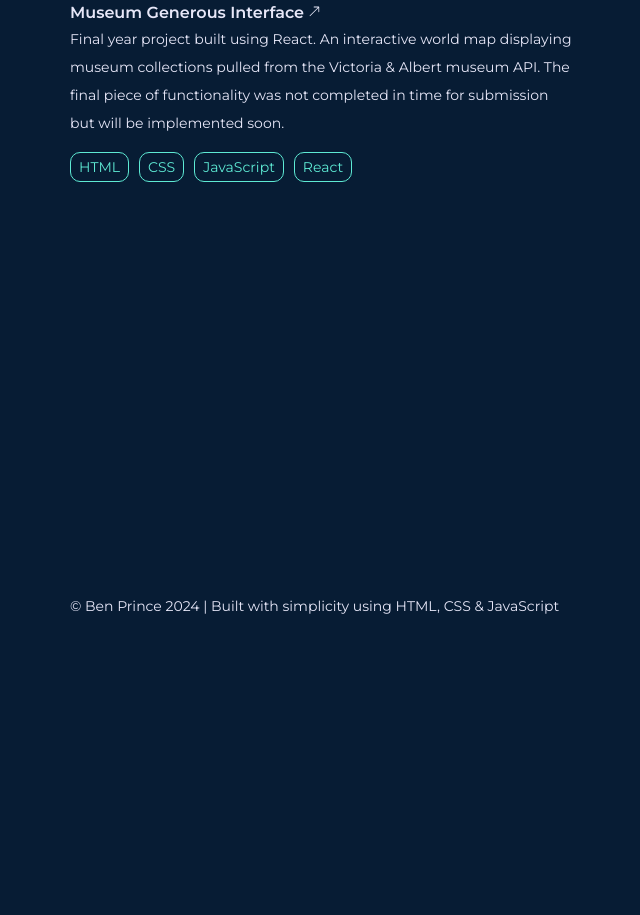
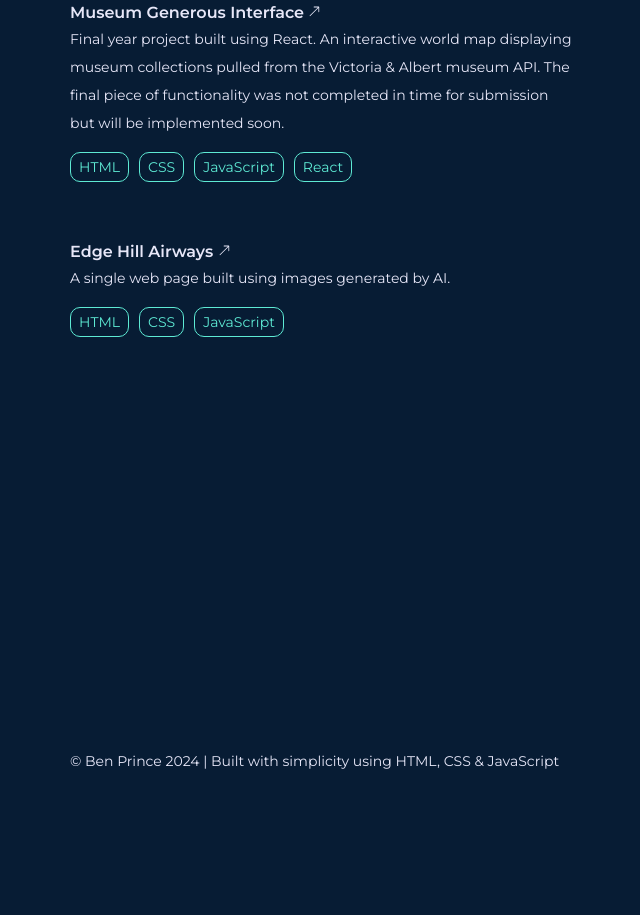
Before and after one commit to bprin87/Portfolio-Site, a website: page index.html in a window 1280 px wide. Shown: the part 1565-2480 px from the top of the page, without its empty margins (570-1210 px from the left). Before the commit the page ends 2325 px from the top, so only its background shows below. Drawn offline with nearby package versions, Linux system fonts and the light colour scheme; a web font is replaced by a local one.

Commit message:
added project

```diff
--- a/index.html
+++ b/index.html
@@ -181,6 +181,23 @@
                         <li>React</li>
                     </ul>
                 </li>
+                <li>
+                    <figure>
+                        <h3>
+                            <a href="https://eha.netlify.app/" target="_blank">Edge Hill Airways
+                                <svg xmlns="http://www.w3.org/2000/svg" width="16" height="16" fill="currentColor" class="bi bi-arrow-up-right" viewBox="0 0 16 16" aria-hidden="true">
+                                    <path fill-rule="evenodd" d="M14 2.5a.5.5 0 0 0-.5-.5h-6a.5.5 0 0 0 0 1h4.793L2.146 13.146a.5.5 0 0 0 .708.708L13 3.707V8.5a.5.5 0 0 0 1 0z"/>
+                                </svg>
+                            </a>
+                        </h3>
+                        <p>A single web page built using images generated by AI.</p>
+                    </figure>
+                    <ul class="project-skills" data-aos="fade-left" data-aos-once="true">
+                        <li>HTML</li>
+                        <li>CSS</li>
+                        <li>JavaScript</li>
+                    </ul>
+                </li>
             </ul>
         </section>
     </main>
```
